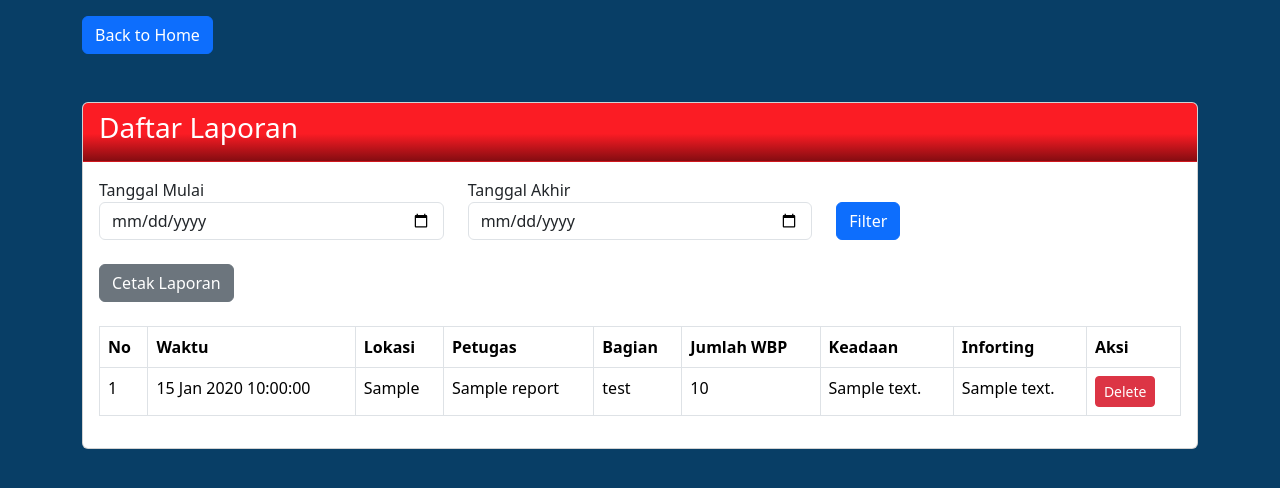
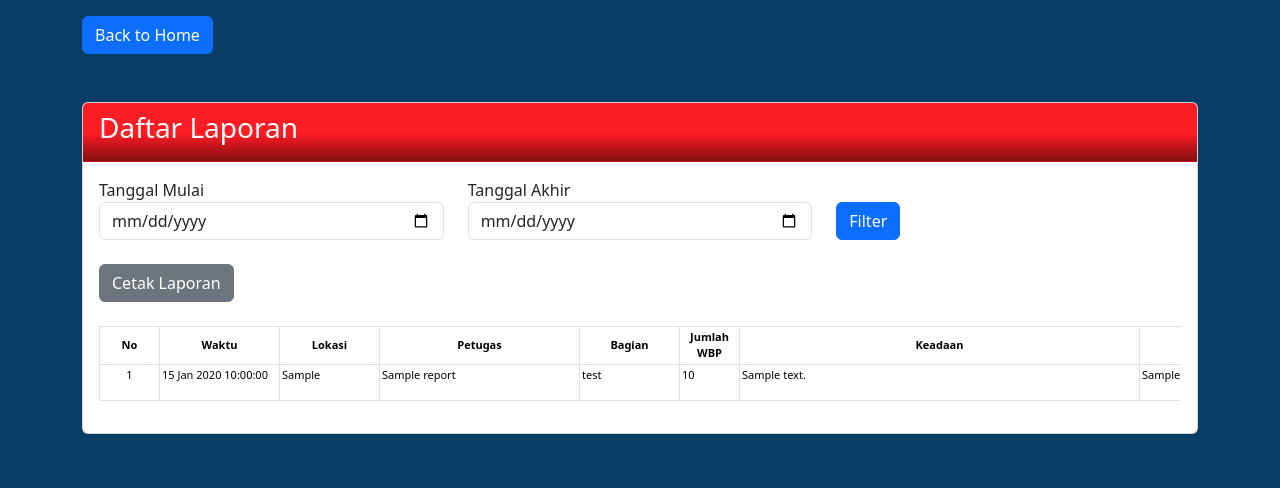
Before and after one commit to 0xfzz/Sistem-Trolling-Lapas, a Laravel app: page /report in a window 1280 px wide. Shown: the top 488 px of the page. Run offline with Laravel 12, Linux system fonts and the light colour scheme; a user stored in the database is signed in; data comes from the database, SQL or seed files in the repository; tables that the repository leaves empty hold one stand-in row (values such as "Sample post").

Commit message:
fixing styling

```diff
--- a/resources/views/report/index.blade.php
+++ b/resources/views/report/index.blade.php
@@ -2,9 +2,29 @@
 
 @section('content')
 <style>
-    td {
-        white-space: nowrap;
-    }
+        table {
+            table-layout: fixed;
+        }
+        .nowrap {
+            white-space: nowrap;
+        }
+        .half-width{
+            width: 400px;
+        }
+        .petugas {
+            width: 15%;
+        }
+        th{
+            text-align: center;
+            vertical-align:middle
+        }
+        th, td {
+            font-size: 11px;
+            padding: 2px !important;
+        }
+        .small-width {
+            width: 60px;
+        }
 </style>
 <div class="container mt-5">
     <div class="card">
@@ -48,24 +68,24 @@
                 <table class="table table-bordered">
                     <thead>
                         <tr>
-                            <th>No</th>
-                            <th>Waktu</th>
-                            <th>Lokasi</th>
-                            <th>Petugas</th>
-                            <th>Bagian</th>
-                            <th>Jumlah WBP</th>
-                            <th>Keadaan</th>
-                            <th>Inforting</th>
-                            <th>Aksi</th>
+                            <th class="small-width">No</th>
+                            <th style="width: 120px">Waktu</th>
+                            <th style="width: 100px">Lokasi</th>
+                            <th style="width: 200px">Petugas</th>
+                            <th style="width: 100px">Bagian</th>
+                            <th class="small-width">Jumlah WBP</th>
+                            <th class="half-width">Keadaan</th>
+                            <th class="half-width">Inforting</th>
+                            <th style="width: 200px">Aksi</th>
                         </tr>
                     </thead>
                     <tbody>
                         @foreach($reports as $index => $report)
                             <tr>
-                                <td>{{ $index + 1 }}</td>
-                                <td>{{ \Carbon\Carbon::parse($report->created_at)->translatedFormat('d M Y H:i:s') }}</td>
+                                <td style="text-align: center">{{ $index + 1 }}</td>
+                                <td class="nowrap">{{ \Carbon\Carbon::parse($report->created_at)->translatedFormat('d M Y H:i:s') }}</td>
                                 <td>{{ $report->lokasi }}</td>
-                                <td>{{ $report->nama_lengkap }}</td>
+                                <td class="nowrap">{{ $report->nama_lengkap }}</td>
                                 <td>{{ $report->tim }}</td>
                                 <td>{{ $report->jumlah_hunian }}</td>
                                 <td>{{ $report->kondisi_sarpras }}</td>
```
Also changed, not shown: app/Http/Controllers/ReportController.php (+5 -2 lines), resources/views/report/pdf.blade.php (+30 -12 lines).
